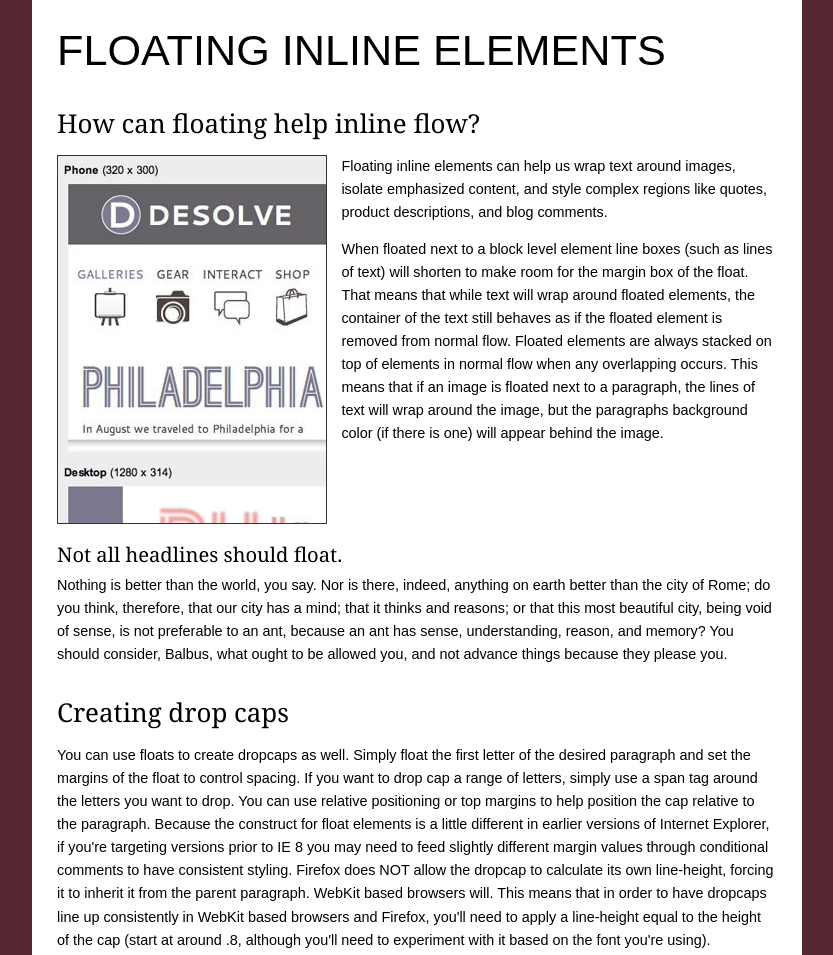
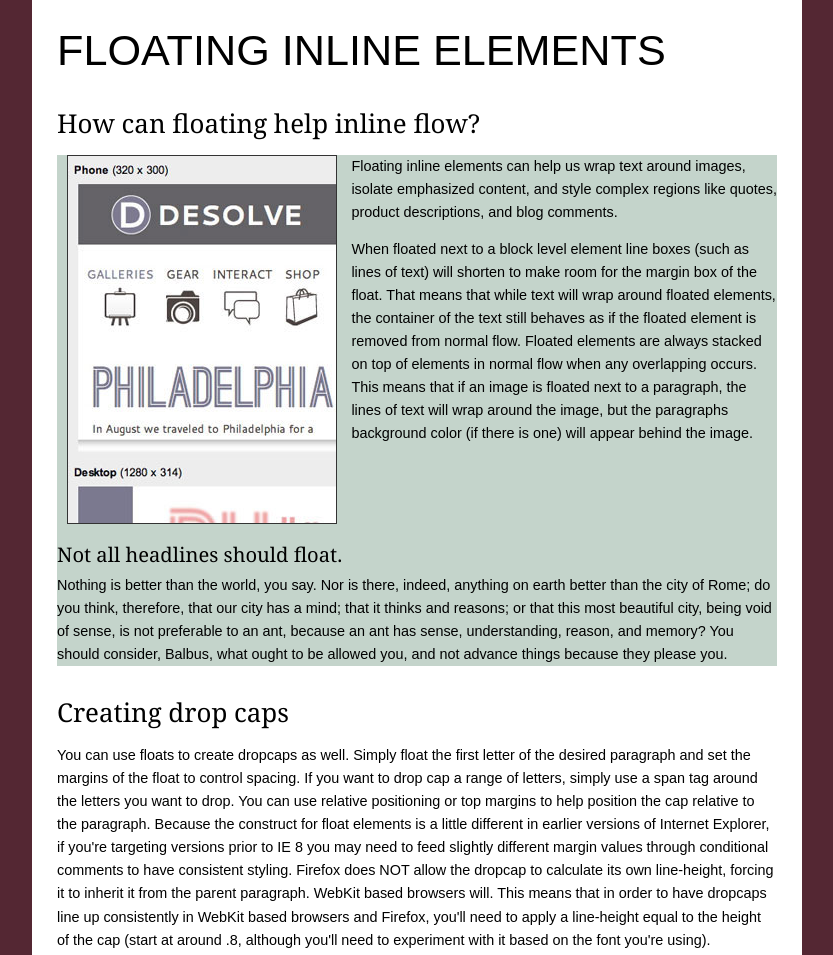
Before and after one commit to sshabon/sshabon.github.io, a plain HTML site: page module6/p3/inline.htm in a window 1280 px wide. Shown: the top 955 px of the page, without its empty margins (223-1056 px from the left). Drawn offline with Linux system fonts and the light colour scheme.

Commit message:
Update inline.htm

```diff
--- a/module6/p3/inline.htm
+++ b/module6/p3/inline.htm
@@ -65,10 +65,14 @@ article p {
 .textWrap img {
     border: 1px solid #333;
     float:left;
-    margin: 0 1em 1em 0;
+    margin: 0 1em 1em 10px;
 }
 .textWrap h3 {
     clear: both;
+}
+.textWrap {
+    background: #c4d4cb;
+
 }
 /*dropcap styles here*/
 
```
